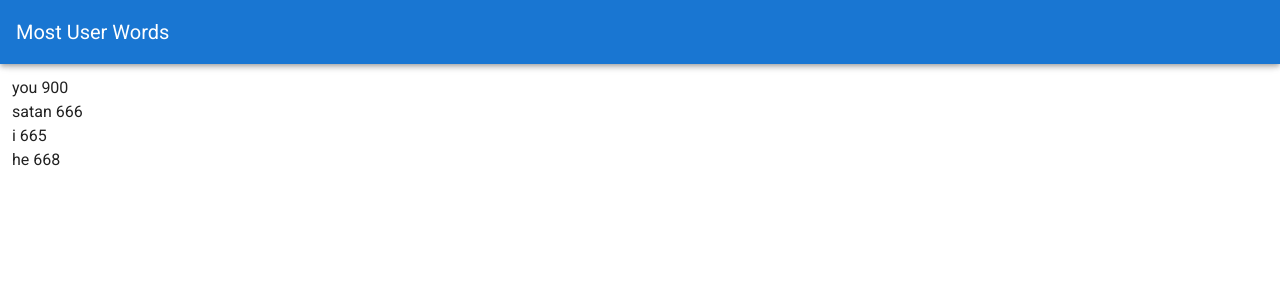
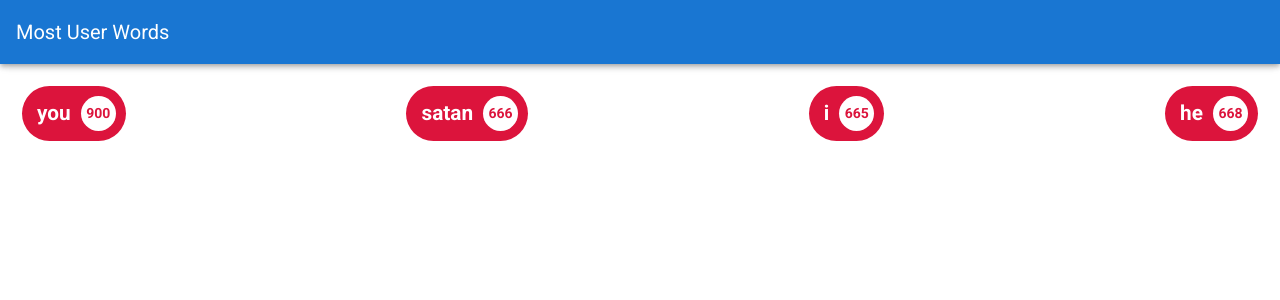
Before and after one commit to joaodematejr/courseElectronJsVueJs, a Vue app in the folder most-user-words/: page / in a window 1280 px wide. Shown: the top 300 px of the page. Built offline with nearby package versions, Linux system fonts and the light colour scheme.

Commit message:
Atualização

```diff
--- a/most-user-words/src/components/Home.vue
+++ b/most-user-words/src/components/Home.vue
@@ -29,4 +29,9 @@
 </script>
 
 <style>
+.pills {
+  display: flex;
+  flex-wrap: wrap;
+  justify-content: space-between;
+}
 </style>
--- a/most-user-words/src/components/Pill.vue
+++ b/most-user-words/src/components/Pill.vue
@@ -1,9 +1,9 @@
 <template>
-  <div>
-    <span>
+  <div class="pill">
+    <span class="name">
       {{ name }}
     </span>
-    <span>
+    <span class="amount">
       {{ amount }}
     </span>
   </div>
@@ -15,5 +15,34 @@
 };
 </script>
 
-<style>
+<style scoped>
+.pill {
+  margin: 10px;
+  height: 55px;
+  border-radius: 30px;
+  background-color: #dc143c;
+  color: #fff;
+  font-size: 1.3rem;
+  font-weight: bold;
+  display: flex;
+  align-items: center;
+}
+.pill .name {
+  margin-left: 15px;
+}
+
+.pill .amount {
+  margin: 10px;
+  padding: 5px;
+  height: 35px;
+  width: 35px;
+  border-radius: 18px;
+
+  background-color: #fff;
+  color: #dc143c;
+  font-size: 14px;
+  display: flex;
+  justify-content: center;
+  align-items: center;
+}
 </style>
```
